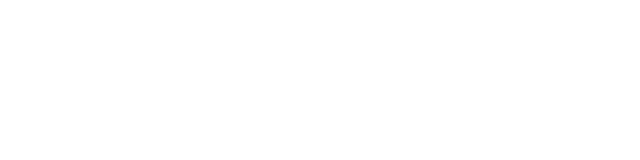
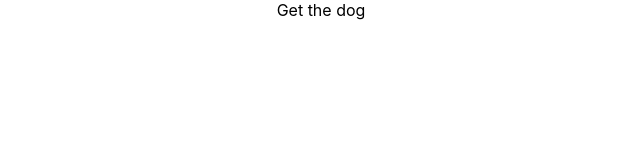
Before and after one commit to JohnObla/react-19-todo-app, a React (Create React App) app: page / in a window 1280 px wide. Shown: the top 160 px of the page, without its empty margins (319-959 px from the left). Built offline with nearby package versions, Linux system fonts and the light colour scheme.

Commit message:
Added keys to Todos

```diff
--- a/package.json
+++ b/package.json
@@ -9,6 +9,7 @@
     "react": "^17.0.1",
     "react-dom": "^17.0.1",
     "react-scripts": "4.0.1",
+    "uuid": "^8.3.2",
     "web-vitals": "^0.2.4"
   },
   "scripts": {
--- a/src/TodoList/TodoList.js
+++ b/src/TodoList/TodoList.js
@@ -1,17 +1,18 @@
 import React, { Component } from 'react';
+import { v4 as uuidv4 } from 'uuid';
 import Todo from '../Todo/Todo';
 
 class TodoList extends Component {
-  state = { todos: [{ task: 'Get the dog' }] };
+  state = { todos: [{ task: 'Get the dog', id: uuidv4() }] };
 
-  renderTodoList = () => {};
+  renderTodoList = () => {
+    return this.state.todos.map(todo => (
+      <Todo key={todo.id} id={todo.id} task={todo.task} />
+    ));
+  };
 
   render() {
-    return (
-      <div>
-        <Todo name="Get the dog" />
-      </div>
-    );
+    return <div>{this.renderTodoList()}</div>;
   }
 }
 
```
Also changed, not shown: 1 other file (tests, documents, lock files or other folders).
